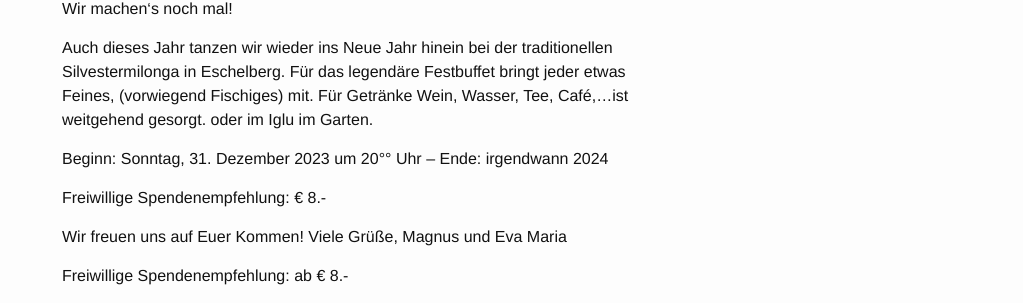
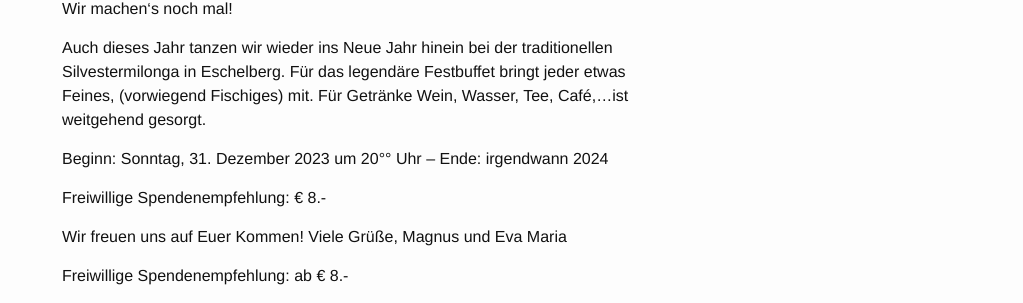
Before and after one commit to eschelberg/eschelberg.github.io, a Jekyll site: the page built from tango/index.md, in a window 1280 px wide. Shown: the part 952-1255 px from the top of the page, without its empty margins (128-1151 px from the left). Built offline with Jekyll 4.4.1, drawn with Linux system fonts in a browser that asks for light colours.

Commit message:
Update index.md

```diff
--- a/tango/index.md
+++ b/tango/index.md
@@ -18,7 +18,6 @@ Wir machen‘s noch mal!
 
 Auch dieses Jahr tanzen wir wieder ins Neue Jahr hinein bei der traditionellen Silvestermilonga in Eschelberg.
 Für das legendäre Festbuffet bringt jeder etwas Feines, (vorwiegend Fischiges) mit. Für Getränke Wein, Wasser, Tee, Café,…ist weitgehend gesorgt.
- oder im Iglu im Garten.
 
 Beginn: Sonntag, 31. Dezember 2023 um 20°° Uhr – Ende: irgendwann 2024
 
```
